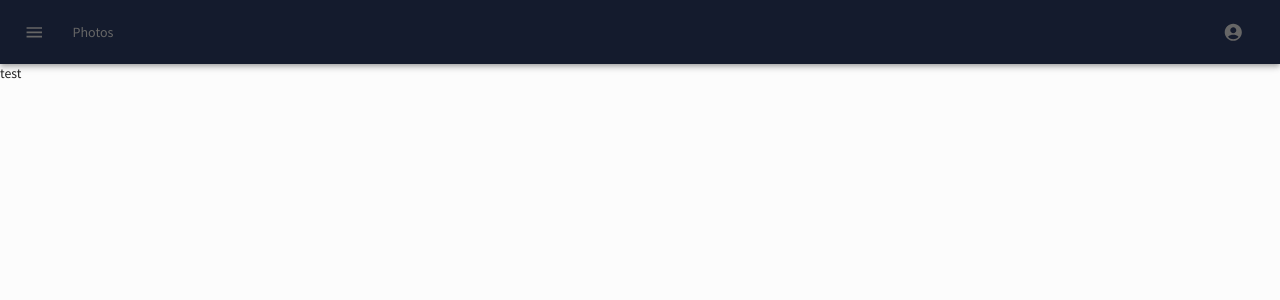
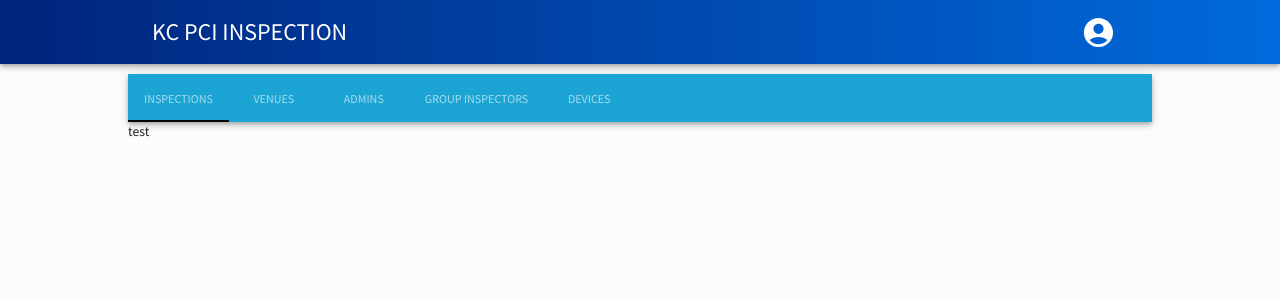
Before and after one commit to magirisivareddy/pci-app, a Next.js app: page / in a window 1280 px wide. Shown: the top 300 px of the page. Built offline with nearby package versions, Linux system fonts and the light colour scheme.

Commit message:
added heder and tabs

```diff
--- a/src/app/globals.css
+++ b/src/app/globals.css
@@ -8,6 +8,10 @@ body,
   height: 100%;
   width: 100%;
   font-family: "Source Sans Pro", sans-serif;
+}
+.content{
+  width: 80%;
+  margin: 0 auto;
 }
 
 /* .app {
--- a/src/app/layout.tsx
+++ b/src/app/layout.tsx
@@ -2,6 +2,7 @@ import ThemeRegistry from "@/theme/ThemeRegistry";
 import "./globals.css";
 import { Inter } from "next/font/google";
 import MenuAppBar from "@/components/header/Header";
+import FullWidthTabs from "@/components/tabs/Tabs";
 
 
 const inter = Inter({ subsets: ["latin"] });
@@ -23,6 +24,7 @@ export default function RootLayout({
           <div className="app">
             <MenuAppBar />
             <main className="content">
+            <FullWidthTabs/>
               {children}
             </main>
           </div>
--- a/src/components/header/Header.tsx
+++ b/src/components/header/Header.tsx
@@ -16,54 +16,29 @@ import { useTheme } from '@emotion/react';
 import { tokens } from '@/theme/theme';
 
 export default function MenuAppBar() {
-    const theme = useTheme();
-    const colors = tokens(theme?.palette.mode);
-    console.log("colors",colors)
+  const theme = useTheme();
+  const colors = tokens(theme?.palette.mode);
   const [auth, setAuth] = React.useState(true);
   const [anchorEl, setAnchorEl] = React.useState<null | HTMLElement>(null);
 
-  const handleChange = (event: React.ChangeEvent<HTMLInputElement>) => {
-    setAuth(event.target.checked);
-  };
 
   const handleMenu = (event: React.MouseEvent<HTMLElement>) => {
     setAnchorEl(event.currentTarget);
   };
-
   const handleClose = () => {
     setAnchorEl(null);
   };
 
   return (
     <Box sx={{ flexGrow: 1 }}>
-      {/* <FormGroup>
-        <FormControlLabel
-          control={
-            <Switch
-              checked={auth}
-              onChange={handleChange}
-              aria-label="login switch"
-            />
-          }
-          label={auth ? 'Logout' : 'Login'}
-        />
-      </FormGroup> */}
-      <AppBar position="static" sx={{
-        background:`${colors.primary[500] } !important`,
-        color:colors.grey[500]
+
+      <AppBar position="static"  >
+        <Toolbar sx={{
+        width:"80%",
+        margin:"0 auto"
       }}>
-        <Toolbar>
-          <IconButton
-            size="large"
-            edge="start"
-            color="inherit"
-            aria-label="menu"
-            sx={{ mr: 2 }}
-          >
-            <MenuIcon />
-          </IconButton>
-          <Typography variant="h6" component="div" sx={{ flexGrow: 1 }}>
-            Photos
+          <Typography variant="h3" component="div" sx={{ flexGrow: 1 }}>
+            KC PCI INSPECTION
           </Typography>
           {auth && (
             <div>
@@ -75,7 +50,7 @@ export default function MenuAppBar() {
                 onClick={handleMenu}
                 color="inherit"
               >
-                <AccountCircle />
+                <AccountCircle sx={{ width: "35px", height: "35px" }} />
               </IconButton>
               <Menu
                 id="menu-appbar"
--- /dev/null
+++ b/src/components/tabs/Tabs.tsx
@@ -0,0 +1,65 @@
+"use client"
+import {  useMediaQuery } from '@mui/material';
+import Tabs from '@mui/material/Tabs';
+import Tab from '@mui/material/Tab';
+import Box from '@mui/material/Box';
+import { AppBar } from '@mui/material';
+import Link from 'next/link';
+import { useRouter } from 'next/navigation';
+import { useTheme } from '@emotion/react';
+
+const tabRoutes = [
+  { name: "Inspections", path: "/" },
+  { name: "Venues", path: "/venues" },
+  { name: "Admins", path: "/admins" },
+  { name: "Group Inspectors", path: "/groupinspectors" },
+  { name: "Devices", path: "/devices" },
+];
+
+function a11yProps(index: number) {
+  return {
+    id: `full-width-tab-${index}`,
+    'aria-controls': `full-width-tabpanel-${index}`,
+  };
+}
+
+export default function FullWidthTabs() {
+  const theme = useTheme();
+  const isMobile = useMediaQuery(theme.breakpoints.down('sm'));
+  const router = useRouter();
+
+  // Find the current tab index based on the route
+  const currentTabIndex = tabRoutes.findIndex(route => route.path === router.pathname);
+
+  return (
+    <Box sx={{ width: '100%', margin: '0 auto', marginTop: '10px' }}>
+      <AppBar position="static" sx={{ background: "#1CA5D4" }}>
+        <Tabs
+          value={currentTabIndex === -1 ? false : currentTabIndex}
+          variant={isMobile ? "scrollable" : "standard"}
+          scrollButtons={isMobile ? "on" : "auto"}
+          allowScrollButtonsMobile
+          aria-label="full width tabs example"
+        >
+          {tabRoutes.map((route, index) => (
+            <Link key={route.name} href={route.path} passHref>
+              <Tab
+                label={route.name}
+                value={index}
+                {...a11yProps(index)}
+                sx={{
+                  color: "#fff",
+                  '&.Mui-selected': {
+                    background: '#00FFFF',
+                    color: "#000",
+                    borderBottom: '2px solid #00FFFF',
+                  }
+                }}
+              />
+            </Link>
+          ))}
+        </Tabs>
+      </AppBar>
+    </Box>
+  );
+}
--- a/src/theme/theme.ts
+++ b/src/theme/theme.ts
@@ -31,14 +31,12 @@ type ThemeSettings = (mode: 'dark' | 'light') => {
 type ColorTokens = {
   grey: Record<number, string>;
   primary: Record<number, string>;
-  greenAccent: Record<number, string>;
-  redAccent: Record<number, string>;
-  blueAccent: Record<number, string>;
 };
 
-
+const gradient = 'linear-gradient(to right, #00247c, #006adc)';
 // color design tokens export
 export const tokens = (mode: 'dark' | 'light'): ColorTokens => ({
+
   ...(mode === "dark"
     ? {
         grey: {
@@ -53,37 +51,15 @@ export const tokens = (mode: 'dark' | 'light'): ColorTokens => ({
           900: "#141414",
         },
         primary: {
-          100: "#d0d1d5",
-          200: "#a1a4ab",
-          300: "#727681",
-          400: "#1F2A40",
-          500: "#141b2d",
-          600: "#101624",
-          700: "#0c101b",
-          800: "#080b12",
-          900: "#040509",
-        },
-        greenAccent: {
-          100: "#dbf5ee",
-          200: "#b7ebde",
-          300: "#94e2cd",
-          400: "#70d8bd",
-          500: "#4cceac",
-          600: "#3da58a",
-          700: "#2e7c67",
-          800: "#1e5245",
-          900: "#0f2922",
-        },
-        redAccent: {
-          100: "#f8dcdb",
-          200: "#f1b9b7",
-          300: "#e99592",
-          400: "#e2726e",
-          500: "#db4f4a",
-          600: "#af3f3b",
-          700: "#832f2c",
-          800: "#58201e",
-          900: "#2c100f",
+          100: "#1CA5D4",
+          200: "#32aed8",
+          300: "#49b7dc",
+          400: "#60c0e0",
+          500: "#76c9e5",
+          600: "#8dd2e9",
+          700: "#a4dbed",
+          800: "#bae4f2",
+          900: "#d1edf6",
         },
         blueAccent: {
           100: "#e1e2fe",
@@ -120,28 +96,7 @@ export const tokens = (mode: 'dark' | 'light'): ColorTokens => ({
           800: "#a1a4ab",
           900: "#d0d1d5",
         },
-        greenAccent: {
-          100: "#0f2922",
-          200: "#1e5245",
-          300: "#2e7c67",
-          400: "#3da58a",
-          500: "#4cceac",
-          600: "#70d8bd",
-          700: "#94e2cd",
-          800: "#b7ebde",
-          900: "#dbf5ee",
-        },
-        redAccent: {
-          100: "#2c100f",
-          200: "#58201e",
-          300: "#832f2c",
-          400: "#af3f3b",
-          500: "#db4f4a",
-          600: "#e2726e",
-          700: "#e99592",
-          800: "#f1b9b7",
-          900: "#f8dcdb",
-        },
+
         blueAccent: {
           100: "#151632",
           200: "#2a2d64",
@@ -170,7 +125,7 @@ export const themeSettings: ThemeSettings = (mode) => {
               main: colors.primary[500],
             },
             secondary: {
-              main: colors.greenAccent[500],
+              main: colors.primary[500],
             },
             neutral: {
               dark: colors.grey[700],
@@ -187,7 +142,7 @@ export const themeSettings: ThemeSettings = (mode) => {
               main: colors.primary[100],
             },
             secondary: {
-              main: colors.greenAccent[500],
+              main: colors.primary[500],
             },
             neutral: {
               dark: colors.grey[700],
@@ -198,6 +153,15 @@ export const themeSettings: ThemeSettings = (mode) => {
               default: "#fcfcfc",
             },
           }),
+    },
+    components:{
+      MuiAppBar: { // Assuming you are using AppBar component for the header
+        styleOverrides: {
+          root: {
+            background: gradient, // Apply the gradient here for the header
+          },
+        },
+      },
     },
     typography: {
       fontFamily: ["Source Sans Pro", "sans-serif"].join(","),
```
Also changed, not shown: src/app/not-found.tsx (+14 -13 lines), src/components/sidebar/Sidebar.tsx (deleted, +0 -180 lines).
